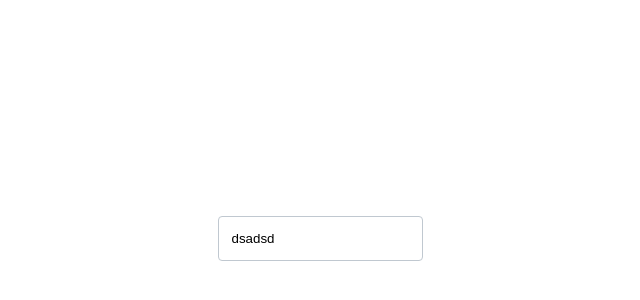
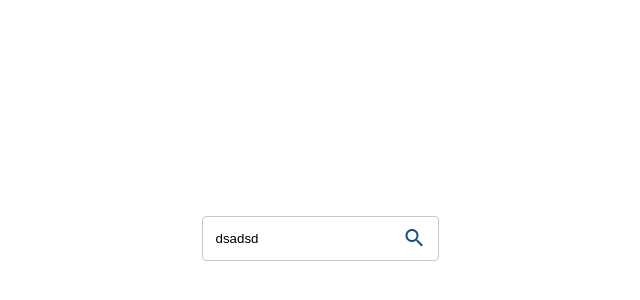
Before and after one commit to fronkker/fronkk, a Vue app: page / in a window 1280 px wide. Shown: the part 162-462 px from the top of the page, without its empty margins (320-960 px from the left). Built offline with nearby package versions, Linux system fonts and the light colour scheme.

Commit message:
feat: input prefix/suffix 자리에 search Icon Props 가능하도록 수정

```diff
--- a/index.html
+++ b/index.html
@@ -3,6 +3,8 @@
   <head>
     <meta charset="UTF-8" />
     <link rel="icon" type="image/svg+xml" href="/vite.svg" />
+    <link href="https://fonts.googleapis.com/icon?family=Material+Icons"
+          rel="stylesheet">
     <meta name="viewport" content="width=device-width, initial-scale=1.0" />
     <title>Vite + Vue</title>
   </head>
--- a/src/App.vue
+++ b/src/App.vue
@@ -1,5 +1,9 @@
 <template>
-  <fk-input v-model="valueForEmit" />
+  <fk-input
+    v-model="valueForEmit"
+    icon-name="search"
+    icon-clickable
+  />
 </template>
 
 <script setup>
--- a/src/components/FkInput.vue
+++ b/src/components/FkInput.vue
@@ -1,8 +1,43 @@
 <template>
-  <input :value="modelValue" />
+  <div id="fk-input">
+    <span v-if="!!iconName && leftIcon"
+          class="material-icons left"
+          :class="`${iconClickable && 'clickable'}`"
+          @click="onClickIcon"
+    >
+    {{ iconName }}
+  </span>
+
+    <input :value="modelValue"
+           :style="!!iconName && (leftIcon ? 'padding-left: 45px' : 'padding-right: 45px')"
+    >
+
+    <span v-if="!!iconName && !leftIcon"
+          class="material-icons right"
+          :class="`${iconClickable && 'clickable'}`"
+          @click="onClickIcon"
+    >
+    {{ iconName }}
+  </span>
+  </div>
 </template>
 <script setup>
 const props = defineProps({
-  modelValue: [String, Number]
+  modelValue: [String, Number],
+
+  /* Icon */
+  iconName: [String, null],
+  leftIcon: Boolean,
+  iconClickable: Boolean
 })
+
+const onClickIcon = () => {
+  console.log('icon Click !!!')
+}
+
+// 1. validation
+// 2. prefix
+// 3. suffix
+// 4. format
+
 </script>
--- a/src/style.css
+++ b/src/style.css
@@ -19,6 +19,7 @@ a {
   color: #646cff;
   text-decoration: inherit;
 }
+
 a:hover {
   color: #535bf2;
 }
@@ -28,6 +29,7 @@ a {
   color: #646cff;
   text-decoration: inherit;
 }
+
 a:hover {
   color: #535bf2;
 }
@@ -56,9 +58,11 @@ button {
   cursor: pointer;
   transition: border-color 0.25s;
 }
+
 button:hover {
   border-color: #646cff;
 }
+
 button:focus,
 button:focus-visible {
   outline: 4px auto -webkit-focus-ring-color;
@@ -75,6 +79,10 @@ button:focus-visible {
   text-align: center;
 }
 
+.clickable {
+  cursor: pointer;
+}
+
 input {
   border: 1px solid #C0C8D0;
   padding: 14px 13px 14px 13px;
@@ -82,19 +90,40 @@ input {
 }
 
 input:focus {
-  border: 0;
+  border-color: #ffffffff;
   outline: 2px solid #184C87;
 }
 
+#fk-input {
+  position: relative;
+
+  display: flex;
+  align-items: center;
+
+  > span.material-icons {
+    position: absolute;
+    color: #184C87;
+
+    &.right {
+      right: 12px;
+    }
+
+    &.left {
+      left: 12px;
+    }
+  }
+}
 
 @media (prefers-color-scheme: light) {
   :root {
     color: #213547;
     background-color: #ffffff;
   }
+
   a:hover {
     color: #747bff;
   }
+
   button {
     background-color: #f9f9f9;
   }
```
